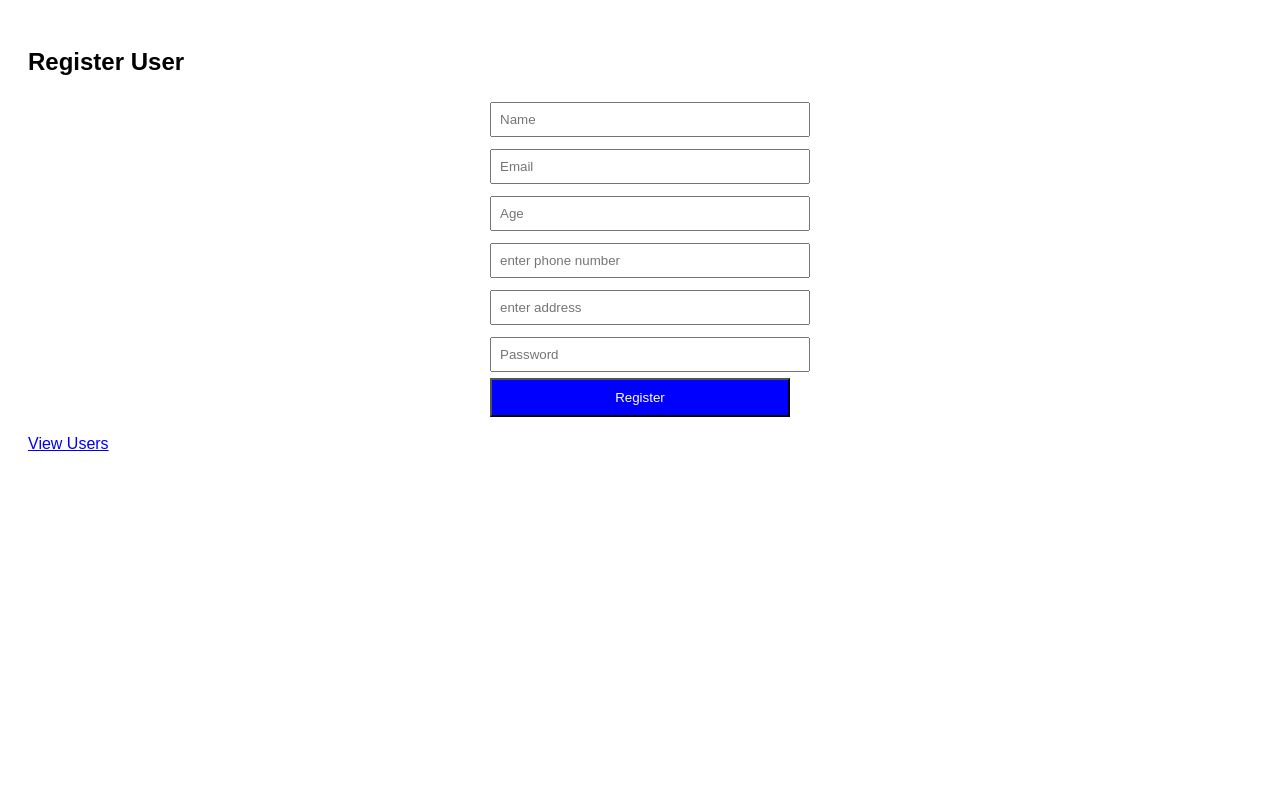
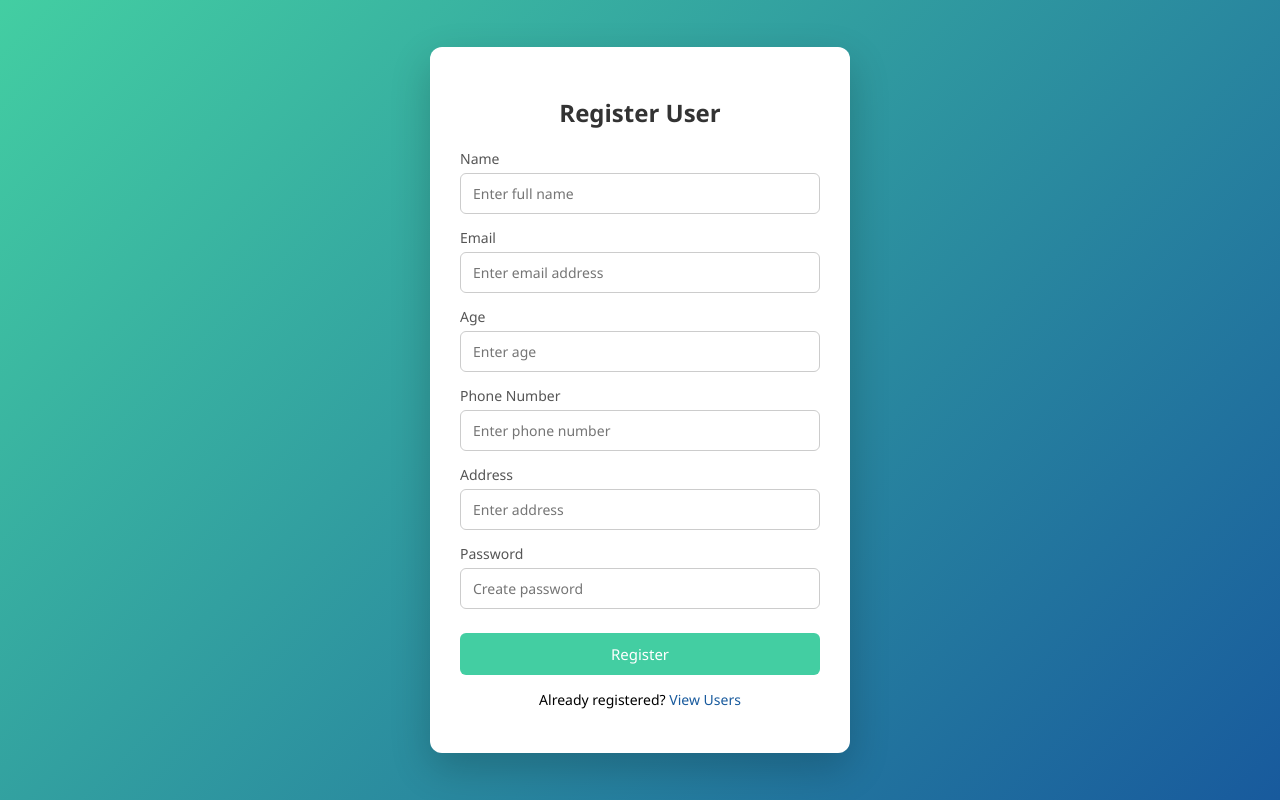
Before and after one commit to tejas-gupta-dev/ZAFRIA, a Django app: template home/navbar/templates/register.html in a window 1280 px wide. Run offline with Django 5.2, Linux system fonts and the light colour scheme; the template is opened without the code that fills it, so the values that code supplies are empty.

Commit message:
Update register.html

```diff
--- a/home/navbar/templates/register.html
+++ b/home/navbar/templates/register.html
@@ -1,4 +1,149 @@
 <!DOCTYPE html>
+<html lang="en">
+<head>
+    <meta charset="UTF-8">
+    <title>Register</title>
+
+    <style>
+        * {
+            box-sizing: border-box;
+            font-family: "Segoe UI", Tahoma, Geneva, Verdana, sans-serif;
+        }
+
+        body {
+            margin: 0;
+            min-height: 100vh;
+            display: flex;
+            align-items: center;
+            justify-content: center;
+            background: linear-gradient(135deg, #43cea2, #185a9d);
+        }
+
+        .card {
+            background: #ffffff;
+            width: 420px;
+            padding: 30px;
+            border-radius: 12px;
+            box-shadow: 0 15px 40px rgba(0, 0, 0, 0.2);
+        }
+
+        .card h2 {
+            text-align: center;
+            margin-bottom: 20px;
+            color: #333;
+        }
+
+        .input-group {
+            margin-bottom: 14px;
+        }
+
+        .input-group label {
+            font-size: 14px;
+            color: #555;
+            display: block;
+            margin-bottom: 5px;
+        }
+
+        .input-group input {
+            width: 100%;
+            padding: 10px 12px;
+            border: 1px solid #ccc;
+            border-radius: 6px;
+            outline: none;
+            font-size: 14px;
+        }
+
+        .input-group input:focus {
+            border-color: #43cea2;
+            box-shadow: 0 0 0 2px rgba(67, 206, 162, 0.2);
+        }
+
+        .btn {
+            width: 100%;
+            padding: 11px;
+            background: #43cea2;
+            color: #fff;
+            border: none;
+            border-radius: 6px;
+            font-size: 15px;
+            cursor: pointer;
+            transition: background 0.3s ease;
+            margin-top: 10px;
+        }
+
+        .btn:hover {
+            background: #36b394;
+        }
+
+        .footer {
+            text-align: center;
+            margin-top: 15px;
+            font-size: 14px;
+        }
+
+        .footer a {
+            color: #185a9d;
+            text-decoration: none;
+            font-weight: 500;
+        }
+
+        .footer a:hover {
+            text-decoration: underline;
+        }
+    </style>
+</head>
+
+<body>
+
+<div class="card">
+    <h2>Register User</h2>
+
+    <form method="POST">
+        {% csrf_token %}
+
+        <div class="input-group">
+            <label>Name</label>
+            <input type="text" name="name" placeholder="Enter full name" required>
+        </div>
+
+        <div class="input-group">
+            <label>Email</label>
+            <input type="email" name="email" placeholder="Enter email address" required>
+        </div>
+
+        <div class="input-group">
+            <label>Age</label>
+            <input type="number" name="age" placeholder="Enter age" required>
+        </div>
+
+        <div class="input-group">
+            <label>Phone Number</label>
+            <input type="number" name="phone_number" placeholder="Enter phone number" required>
+        </div>
+
+        <div class="input-group">
+            <label>Address</label>
+            <input type="text" name="address" placeholder="Enter address" required>
+        </div>
+
+        <div class="input-group">
+            <label>Password</label>
+            <input type="password" name="password" placeholder="Create password" required>
+        </div>
+
+        <button type="submit" class="btn">Register</button>
+    </form>
+
+    <div class="footer">
+        <p>Already registered? <a href="/users/">View Users</a></p>
+    </div>
+</div>
+
+</body>
+</html>
+
+
+<!--DOCTYPE html>
 <html>
 <head>
   <title>Register</title>
@@ -24,4 +169,4 @@
   <br>
   <a href="/users/">View Users</a>
 </body>
-</html>
+</html-->
```
